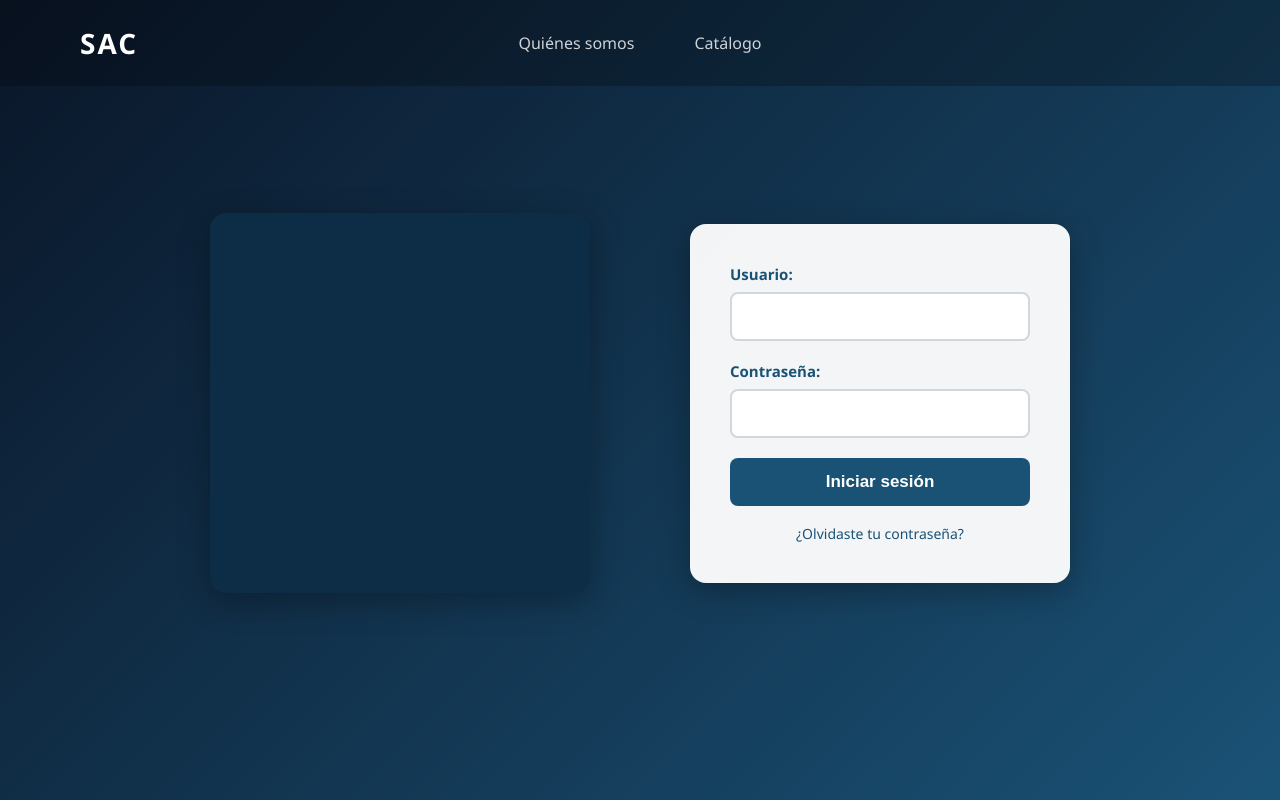
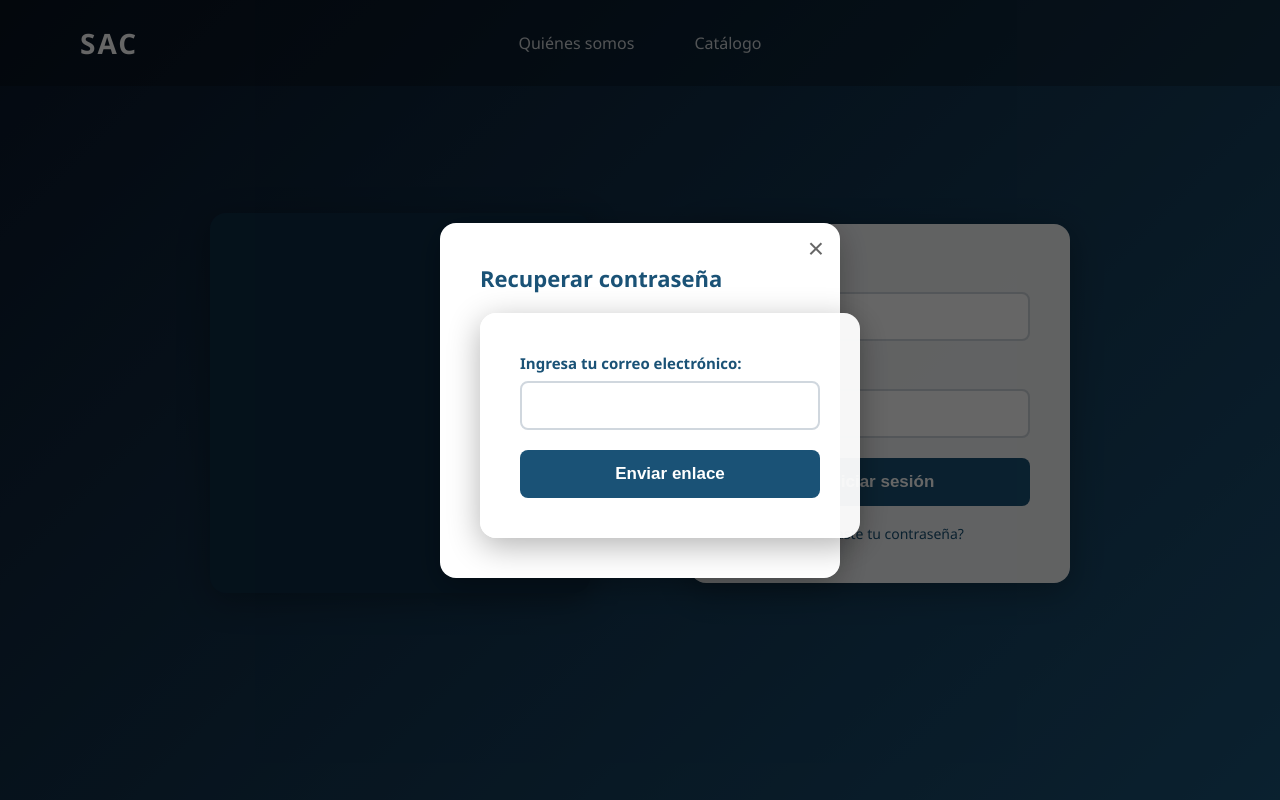
Before and after one commit to VictorMtz97/sac-web, a React (Vite) app: page / in a window 1280 px wide. Both pictures are taken after a click on the link "¿Olvidaste tu contraseña?". Built offline with nearby package versions, Linux system fonts and the light colour scheme; no server answers.

Commit message:
Agrega modal de recuperar contraseña, quita Inicio del nav, agrega Cerrar sesión en dashboard

```diff
--- a/src/App.css
+++ b/src/App.css
@@ -124,6 +124,52 @@ form a:hover {
   box-shadow: 0 8px 32px rgba(0, 0, 0, 0.3);
 }
 
+.modal-overlay {
+  position: fixed;
+  top: 0;
+  left: 0;
+  width: 100%;
+  height: 100%;
+  background: rgba(0, 0, 0, 0.6);
+  display: flex;
+  align-items: center;
+  justify-content: center;
+  z-index: 1000;
+}
+
+.modal-content {
+  background: white;
+  padding: 40px;
+  border-radius: 16px;
+  width: 400px;
+  max-width: 90%;
+  box-shadow: 0 8px 32px rgba(0, 0, 0, 0.3);
+  position: relative;
+}
+
+.modal-content h2 {
+  margin: 0 0 20px;
+  color: #1a5276;
+  font-size: 22px;
+}
+
+.modal-close {
+  position: absolute;
+  top: 12px;
+  right: 16px;
+  background: none;
+  border: none;
+  font-size: 28px;
+  color: #666;
+  cursor: pointer;
+  padding: 0;
+  line-height: 1;
+}
+
+.modal-close:hover {
+  color: #333;
+}
+
 @media (max-width: 1000px) {
   .container {
     flex-direction: column;
--- a/src/App.jsx
+++ b/src/App.jsx
@@ -7,6 +7,8 @@ function App() {
   const [user, setUser] = useState('')
   const [password, setPassword] = useState('')
   const [userData, setUserData] = useState(null)
+  const [showModal, setShowModal] = useState(false)
+  const [resetEmail, setResetEmail] = useState('')
 
   const handleLogin = async (e) => {
     e.preventDefault()
@@ -26,6 +28,20 @@ function App() {
 
   const handleLogout = () => {
     setUserData(null)
+  }
+
+  const handleResetPassword = async (e) => {
+    e.preventDefault()
+    const { error } = await supabase.auth.resetPasswordForEmail(resetEmail, {
+      redirectTo: window.location.origin,
+    })
+    if (error) {
+      alert('Error: ' + error.message)
+    } else {
+      alert('Correo de recuperación enviado. Revisa tu bandeja de entrada.')
+      setShowModal(false)
+      setResetEmail('')
+    }
   }
 
   if (userData) {
@@ -64,9 +80,29 @@ function App() {
             required
           />
           <button type="submit">Iniciar sesión</button>
-          <a href="#">¿Olvidaste tu contraseña?</a>
+          <a href="#" onClick={(e) => { e.preventDefault(); setShowModal(true) }}>¿Olvidaste tu contraseña?</a>
         </form>
       </div>
+
+      {showModal && (
+        <div className="modal-overlay" onClick={() => setShowModal(false)}>
+          <div className="modal-content" onClick={(e) => e.stopPropagation()}>
+            <button className="modal-close" onClick={() => setShowModal(false)}>&times;</button>
+            <h2>Recuperar contraseña</h2>
+            <form onSubmit={handleResetPassword}>
+              <label htmlFor="reset-email">Ingresa tu correo electrónico:</label>
+              <input
+                type="email"
+                id="reset-email"
+                value={resetEmail}
+                onChange={(e) => setResetEmail(e.target.value)}
+                required
+              />
+              <button type="submit">Enviar enlace</button>
+            </form>
+          </div>
+        </div>
+      )}
     </>
   )
 }
```
Also changed, not shown: 1 other file (tests, documents, lock files or other folders).
